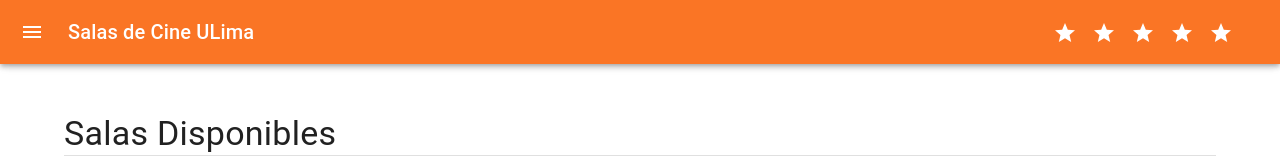
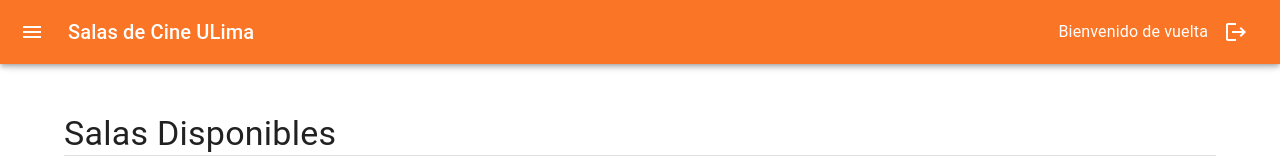
Before and after one commit to fcuya13/fcuya13.github.io, a React (Create React App) app: page /salas in a window 1280 px wide. Shown: the top 160 px of the page. Built offline with nearby package versions, Linux system fonts and the light colour scheme; sample sign-in values are in the browser's storage.

Commit message:
user -> localstorage

```diff
--- a/src/App.js
+++ b/src/App.js
@@ -7,12 +7,10 @@ import ReservaPage from "./pages/ReservaPage"
 import PeliculaItemPage from "./pages/PeliculaItemPage";
 import SalasPage from "./pages/SalasPage";
 import SalaItemPage from "./pages/SalaItemPage";
-import {AppProvider} from "./context";
 import RecuperaPage from "./pages/RecuperaPage";
 
 const App = () => {
     return (
-        <AppProvider>
           <Routes>
             <Route
                 path="*"
@@ -28,7 +26,6 @@ const App = () => {
             <Route path="/salas/:path" element={<SalaItemPage />} />
             <Route path="/recupera" element={<RecuperaPage />} />
           </Routes>
-        </AppProvider>
     );
 };
 
--- a/src/components/PageLayout.jsx
+++ b/src/components/PageLayout.jsx
@@ -2,6 +2,7 @@ import * as React from 'react';
 import { styled } from '@mui/material/styles';
 import Box from '@mui/material/Box';
 import Drawer from '@mui/material/Drawer';
+import Grid from '@mui/material/Grid';
 import CssBaseline from '@mui/material/CssBaseline';
 import MuiAppBar from '@mui/material/AppBar';
 import Toolbar from '@mui/material/Toolbar';
@@ -10,7 +11,8 @@ import IconButton from '@mui/material/IconButton';
 import MenuIcon from '@mui/icons-material/Menu';
 import LeftPanel from './extra/LeftPanel';
 import { Star } from '@mui/icons-material';
-import {useAppContext} from "../context";
+import LogoutIcon from '@mui/icons-material/Logout';
+import { useNavigate } from 'react-router-dom';
 
 const drawerWidth = 240;
 
@@ -60,12 +62,19 @@ export const DrawerHeader = styled('div')(({ theme }) => ({
 
 export default function PageLayout({children,onSearchChange}) {
   const [open, setOpen] = React.useState(false);
+  const navigate = useNavigate();
 
   const handleDrawerOpenClose = () =>{
     setOpen(!open);
   }
 
-  const {user} = useAppContext()
+  const handleLogOut = () => {
+    localStorage.removeItem("user");
+    navigate("/login")
+  }
+
+  const user = localStorage.getItem("user");
+  const userJSON = user ? JSON.parse(user) : null;
 
   return (
     <>
@@ -86,14 +95,21 @@ export default function PageLayout({children,onSearchChange}) {
             Salas de Cine ULima
           </Typography>
             <Box position="absolute" top={0} right={0} mt={2.5} mr={4}>
-                {user ? `Bienvenido de vuelta ${user.nombre}`: (
+                {userJSON ?
+                <>
+                <Grid sx={{display: "flex"}}>
+                  <Typography>Bienvenido de vuelta {userJSON.nombre}</Typography>
+                  <LogoutIcon sx={{ml: 2}} cursor="pointer" onClick={handleLogOut}/>
+                </Grid>
+                </>
+                :
                     <>
                     <Star sx={{ marginRight: '15px' }} />
                     <Star sx={{ marginRight: '15px' }} />
                     <Star sx={{ marginRight: '15px' }} />
                     <Star sx={{ marginRight: '15px' }} />
                     <Star sx={{ marginRight: '15px' }} />
-                    </>)
+                    </>
             }
             </Box>
         </Toolbar>
--- a/src/context.js
+++ /dev/null
@@ -1,19 +0,0 @@
-import React, { createContext, useContext, useState } from 'react';
-
-const AppContext = createContext();
-
-const AppProvider = ({ children }) => {
-    const [user, setUser] = useState(null);
-
-    return (
-        <AppContext.Provider value={{ user, setUser }}>
-            {children}
-        </AppContext.Provider>
-    );
-};
-
-const useAppContext = () => {
-    return useContext(AppContext);
-};
-
-export { AppProvider, useAppContext };
--- a/src/pages/LoginPage.jsx
+++ b/src/pages/LoginPage.jsx
@@ -3,7 +3,6 @@ import {useEffect, useState} from "react";
 import {Link, useNavigate} from "react-router-dom";
 import Alert from "@mui/material/Alert";
 import CheckIcon from "@mui/icons-material/Check"
-import {useAppContext} from "../context";
 
 const LoginPage = () => {
   const [correo, setCorreo] = useState("");
@@ -11,7 +10,6 @@ const LoginPage = () => {
   const [usuarios, setUsuarios] = useState([]);
   const [error, setError] = useState(false);
   const navigate = useNavigate();
-  const {setUser} = useAppContext();
 
   const obtenerUsuarios = async () => {
       const response = await fetch ("/users.json");
@@ -20,6 +18,10 @@ const LoginPage = () => {
   }
 
     useEffect(() => {
+        const user = localStorage.getItem("user");
+        if (user){
+          navigate("/home");
+        }
         obtenerUsuarios()
     }, []);
   const validateUserPassword = () => {
@@ -30,8 +32,9 @@ const LoginPage = () => {
 
       if (listaFiltrada.length > 0){
           const us = listaFiltrada[0]
-          setUser(us);
+          const data = JSON.stringify(us);
           navigate("/home")
+          localStorage.setItem("user", data);
       }
       else{
           setError(true)
--- a/src/pages/RecuperaPage.jsx
+++ b/src/pages/RecuperaPage.jsx
@@ -19,6 +19,10 @@ const RecuperaPage = () => {
     }
 
     useEffect(() => {
+        const user = localStorage.getItem("user");
+        if (user){
+          navigate("/home");
+        }
         obtenerUsuarios()
     }, []);
     const validateUserPasswordOld = async () => {
@@ -57,9 +61,11 @@ const RecuperaPage = () => {
             return usuario.correo === correo;
         });
 
+        const url = 'https://corsproxy.io/?' + encodeURIComponent('https://api.postmarkapp.com/email');
+
         if (listaFiltrada.length > 0) {
             const usuarioEncontrado = listaFiltrada[0]
-            fetch('https://api.postmarkapp.com/email', {
+            fetch(url, {
                 method: 'POST',
                 headers: {
                     'Accept': 'application/json',
--- a/src/pages/RegisterPage.jsx
+++ b/src/pages/RegisterPage.jsx
@@ -3,7 +3,6 @@ import {useEffect, useState} from "react";
 import {useNavigate} from "react-router-dom";
 import Alert from "@mui/material/Alert";
 import CheckIcon from "@mui/icons-material/Check";
-import {useAppContext} from "../context";
 
 const RegisterPage = () => {
   const [nombre, setNombre] = useState("");
@@ -16,7 +15,6 @@ const RegisterPage = () => {
   const [existingUserError, setExistingUserError] = useState(false);
   const [passNotSame, setPassNotSame] = useState(false);
   const navigate = useNavigate();
-  const {setUser} = useAppContext();
 
     const obtenerUsuarios = async () => {
         const response = await fetch ("/users.json");
@@ -25,6 +23,10 @@ const RegisterPage = () => {
     }
 
     useEffect(() => {
+      const user = localStorage.getItem("user");
+        if (user){
+          navigate("/home");
+        }
         obtenerUsuarios()
     }, []);
 
@@ -59,7 +61,9 @@ const RegisterPage = () => {
           const usuarioAgregar = {
               nombre, apellido, correo, password
           }
-          setUser(usuarioAgregar);
+
+          const data = JSON.stringify(usuarioAgregar);
+          localStorage.setItem("user", data)
           navigate("/home")
       }
   }
--- a/src/pages/ReservaPage.jsx
+++ b/src/pages/ReservaPage.jsx
@@ -20,14 +20,16 @@ import DialogContentText from "@mui/material/DialogContentText";
 import DialogActions from "@mui/material/DialogActions";
 import PageLayout from "../components/PageLayout";
 import Alert from "@mui/material/Alert";
-import {useAppContext} from "../context";
 import { useLocation } from "react-router-dom";
 
 const ReservaPage = () => {
-  const {user} = useAppContext();
-  const [nombre, setNombre] = useState(user ? user.nombre : "");
-  const [apellido, setApellido] = useState(user ? user.apellido : "");
-  const [codigo, setCodigo] = useState(user ? user.correo : "");
+
+  const user = localStorage.getItem("user");
+  const userJSON = JSON.parse(user);
+
+  const [nombre, setNombre] = useState(userJSON ? userJSON.nombre : "");
+  const [apellido, setApellido] = useState(userJSON ? userJSON.apellido : "");
+  const [codigo, setCodigo] = useState(userJSON ? userJSON.correo : "");
   const [cantidad, setCantidad] = useState("");
   const [open, setOpen] = useState(false);
   const [error, setError] = useState(false);
```
